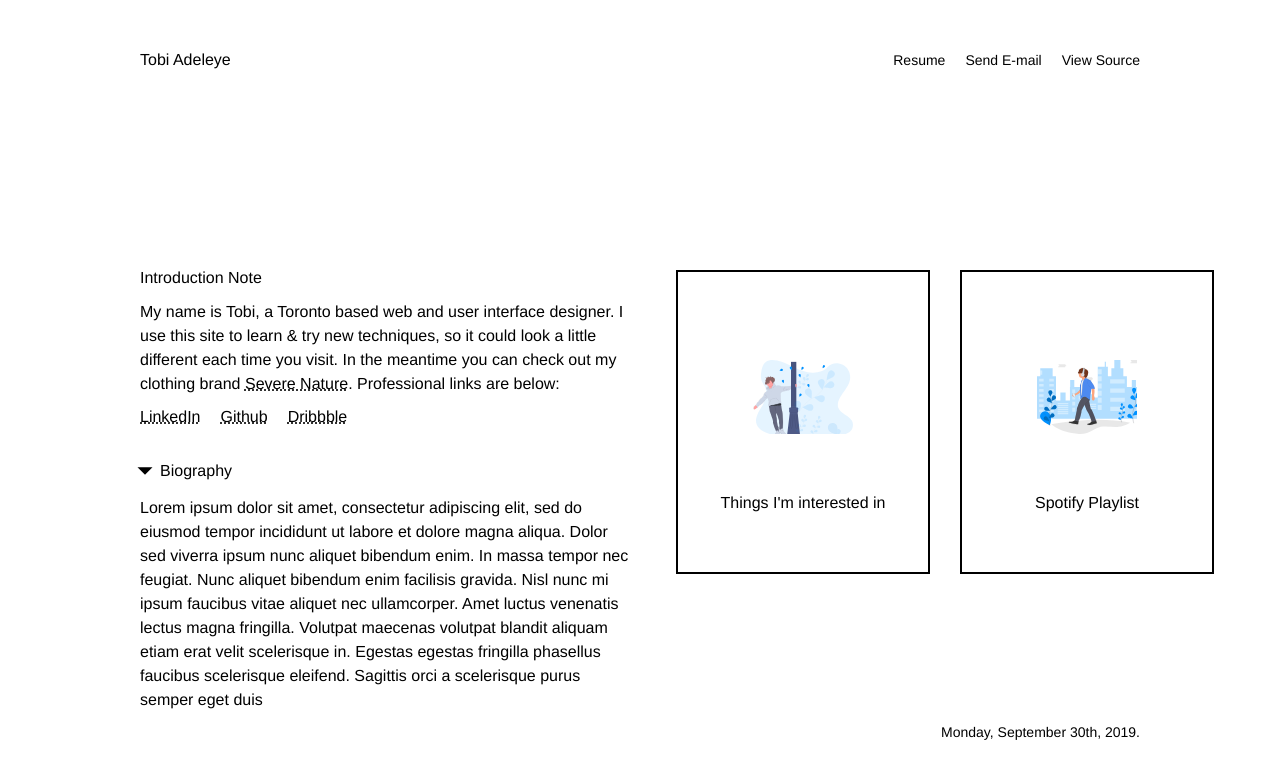
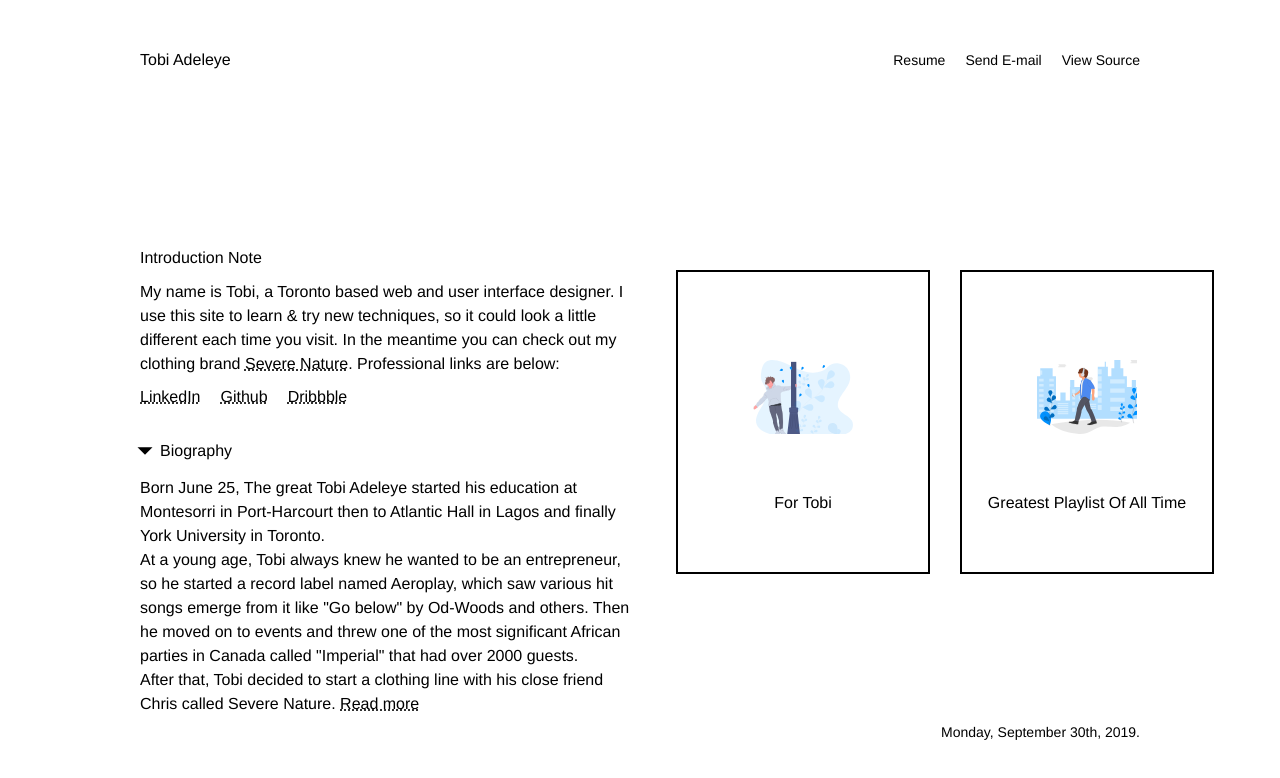
Before and after one commit to adelleye/personal-site, a Gatsby site: page / in a window 1280 px wide. Both pictures are taken after a click on the button 145 px from the left and 471 px from the top of the page. Built offline with nearby package versions, Linux system fonts and the light colour scheme; Gatsby itself is replaced by a stand-in of ours.

Commit message:
added biography

```diff
--- a/src/pages/index.js
+++ b/src/pages/index.js
@@ -79,21 +79,15 @@ handlingBothClicks = () => {
           <BiographyLabel>Biography</BiographyLabel>
         </BiograpghyButtonContainer>
         <Biography id="myDIV" >
-          Lorem ipsum dolor sit amet, consectetur adipiscing elit, sed do
-          eiusmod tempor incididunt ut labore et dolore magna aliqua. Dolor sed
-          viverra ipsum nunc aliquet bibendum enim. In massa tempor nec feugiat.
-          Nunc aliquet bibendum enim facilisis gravida. Nisl nunc mi ipsum
-          faucibus vitae aliquet nec ullamcorper. Amet luctus venenatis lectus
-          magna fringilla. Volutpat maecenas volutpat blandit aliquam etiam erat
-          velit scelerisque in. Egestas egestas fringilla phasellus faucibus
-          scelerisque eleifend. Sagittis orci a scelerisque purus semper eget
-          duis
+          Born June 25, The great Tobi Adeleye started his education at Montesorri in Port-Harcourt then to Atlantic Hall in Lagos and finally York University in Toronto.<br/>  At a young age, Tobi always knew he wanted to be an entrepreneur, so he started a record label named Aeroplay, which saw various hit songs emerge from it like "Go below" by Od-Woods and others. Then he moved on to events and threw one of the most significant African parties in Canada called "Imperial" that had over 2000 guests.<br/>  After that, Tobi decided to start a clothing line with his close friend Chris called Severe Nature. <ReadMore href="https://www.notion.so/tobisstuff/Short-Biography-of-Tobi-Adeleye-548d2015e2114260b6bb4172e2713364">
+            Read more
+          </ReadMore>
         </Biography>
       </SectionDiv>
       <SecondHalfOfPage>
       <RectangularBoxLinks>
-        <ThingsImInterestedIn onClick={this.notionClick}> <InterestedInImage />  <p>Things I'm interested in</p></ThingsImInterestedIn>
-        <SpotifyPlaylist onClick={this.handleClick}>  <PlaylistImage /> <p>Spotify Playlist</p></SpotifyPlaylist>
+        <ThingsImInterestedIn onClick={this.notionClick}> <InterestedInImage />  <p>For Tobi</p></ThingsImInterestedIn>
+        <SpotifyPlaylist onClick={this.handleClick}>  <PlaylistImage /> <p>Greatest Playlist Of All Time</p></SpotifyPlaylist>
       </RectangularBoxLinks>
       <DateContainer>
       <Date >{moment().format('dddd, MMMM Do, YYYY.')}</Date>
@@ -108,7 +102,7 @@ handlingBothClicks = () => {
 
 export default IndexPage
 //const IndexPage = props => (
-// ADD IMAGE & LINK TO BOXES, POSITION BIOGRAPHY BUTTON ADD Image
+// Add harmburger menu for mobile.
 
 
 
@@ -139,7 +133,7 @@ const FirstPageContainer = styled.div`
 const SectionDiv = styled.div`
   max-width: 492px;
   max-height: 100%;
-  padding-top: 130px;
+  padding-top: 110px;
   margin-left: 140px;
   margin-right: 30px;
   background-color: white;
@@ -150,7 +144,7 @@ const SectionDiv = styled.div`
 
   @media (max-width: 860px) {
     max-width: 430px;
-    padding-top: 120px;
+    padding-top: 100px;
     margin-left: 30px;
     margin-right: 30px;
   }
@@ -340,11 +334,39 @@ const BiographyLabel = styled.p`
   font-weight: 500;
 `
 
+const ReadMore = styled.a`
+  font-size: 16px;
+  text-decoration: underline;
+  text-decoration-style: dotted;
+  font-weight: 400;
+  transition: 1s;
+  color: rgba(0, 0, 0, 1);
+  display: inline-block;
+
+  &:hover {
+    color: rgba(0, 145, 255, 1);
+    transform: translateY(-3px);
+  }
+  @media (max-width: 860px) {
+    font-size: 16px;
+    line-height: 28px;
+  }
+
+  @media (max-width: 640px) {
+    font-size: 15px;
+    line-height: 28px;
+
+  }
+`
 const Biography = styled.div`
 
 
 
 `
+
+
+
+
 
 //SECOND HALF OF FIRST PAGE BEGINS HERE
 const SecondHalfOfPage = styled.div`
```
